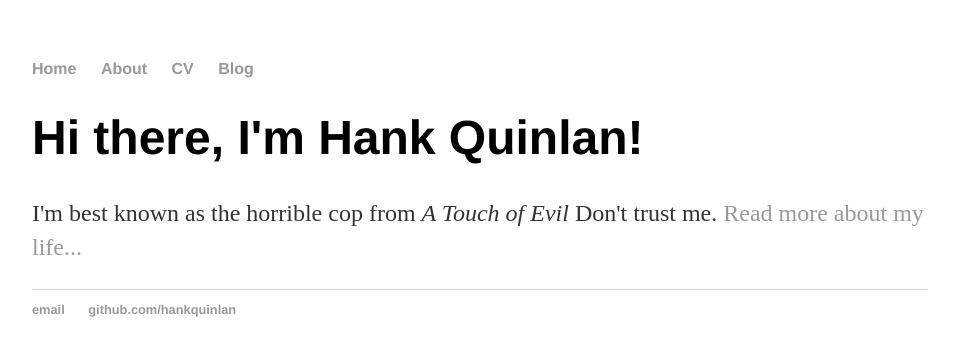
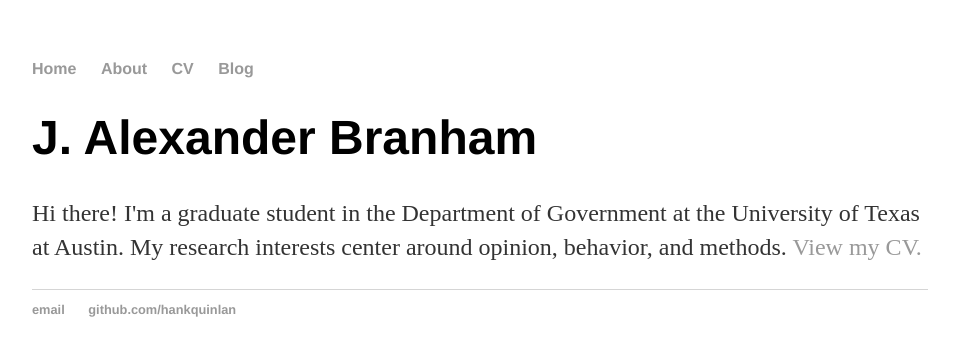
Before and after one commit to jabranham/personal-website, a Jekyll site: the page built from index.html, in a window 1280 px wide. Shown: the top 356 px of the page, without its empty margins (160-1115 px from the left). Built offline with Jekyll 4.4.1, drawn with Linux system fonts in a browser that asks for light colours.

Commit message:
added personal info

```diff
--- a/index.html
+++ b/index.html
@@ -1,8 +1,8 @@
 ---
 layout: default
-title: Hank Quinlan, Horrible Cop
+title: J. Alexander Branham
 ---
 <div class="blurb">
-	<h1>Hi there, I'm Hank Quinlan!</h1>
-	<p>I'm best known as the horrible cop from <em>A Touch of Evil</em> Don't trust me. <a href="/about">Read more about my life...</a></p>
+	<h1>J. Alexander Branham</h1>
+	<p> Hi there! I'm a graduate student in the Department of Government at the University of Texas at Austin. My research interests center around opinion, behavior, and methods. <a href="/cv">View my CV.</a></p>
 </div><!-- /.blurb -->
```
